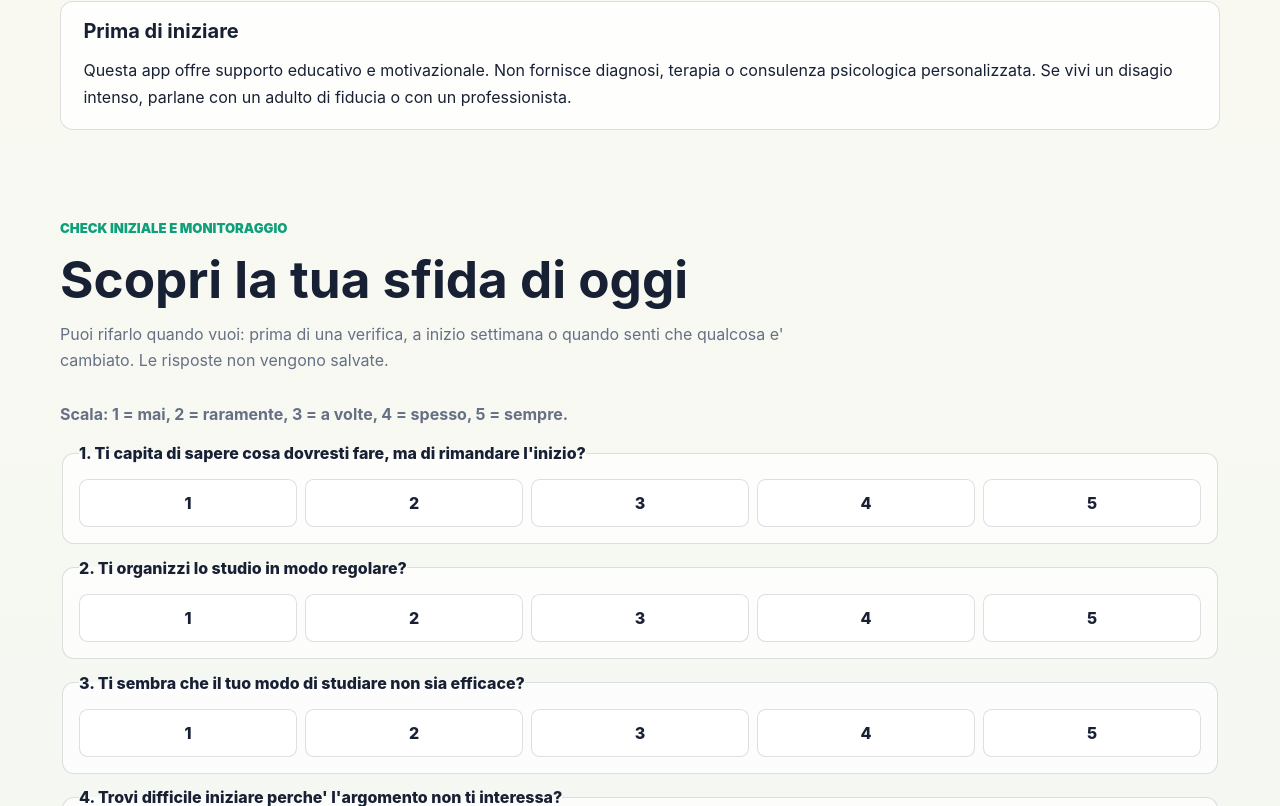
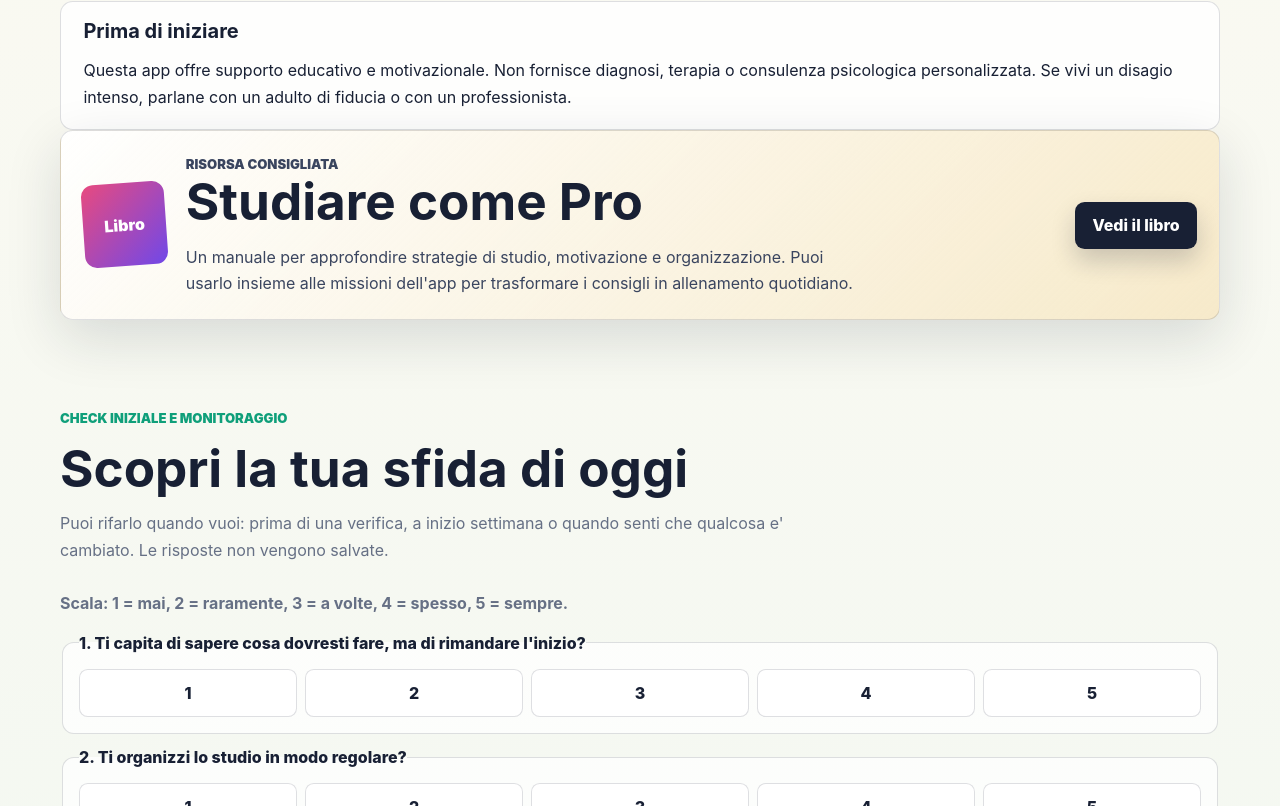
Before and after one commit to mrandrea2/sblocca-il-tuo-potenziale, a website: page index.html in a window 1280 px wide. Shown: the part 1057-1863 px from the top of the page. Drawn offline with Linux system fonts and the light colour scheme.

Commit message:
Add files via upload

```diff
--- a/index.html
+++ b/index.html
@@ -20,6 +20,7 @@
         <a href="#check">Check</a>
         <a href="#missioni">Missioni</a>
         <a href="#guida-ia">Guida IA</a>
+        <a href="#libro">Libro</a>
         <a href="privacy.html">Privacy</a>
       </nav>
     </header>
@@ -27,7 +28,6 @@
     <main>
       <section id="home" class="hero section">
         <div class="hero-copy">
-
           <h1>Allenati a studiare con piu' motivazione, metodo e fiducia.</h1>
           <p class="lead">
             Fai un check veloce, scopri da dove partire e scegli una missione pratica. Non serve registrarsi, non ci
@@ -70,6 +70,26 @@
             professionista.
           </p>
         </div>
+      </section>
+
+      <section id="libro" class="section book-section">
+        <div class="book-badge" aria-hidden="true">Libro</div>
+        <div class="book-copy">
+          <p class="eyebrow">Risorsa consigliata</p>
+          <h2>Studiare come Pro</h2>
+          <p>
+            Un manuale per approfondire strategie di studio, motivazione e organizzazione. Puoi usarlo insieme alle
+            missioni dell'app per trasformare i consigli in allenamento quotidiano.
+          </p>
+        </div>
+        <a
+          class="button primary"
+          href="https://www.amazon.it/Studiare-come-Pro-manuale-superare/dp/B0DFXDDM7C"
+          target="_blank"
+          rel="noreferrer"
+        >
+          Vedi il libro
+        </a>
       </section>
 
       <section id="check" class="section">
--- a/styles.css
+++ b/styles.css
@@ -283,6 +283,36 @@ p {
   margin-bottom: 0;
 }
 
+.book-section {
+  display: grid;
+  grid-template-columns: auto minmax(0, 1fr) auto;
+  align-items: center;
+  gap: 1.2rem;
+  padding: 1.4rem;
+  border: 1px solid var(--line);
+  border-radius: 0.8rem;
+  background: linear-gradient(135deg, rgba(255, 255, 255, 0.9), rgba(244, 183, 64, 0.22));
+  box-shadow: var(--shadow);
+}
+
+.book-badge {
+  display: grid;
+  width: 5.2rem;
+  height: 5.2rem;
+  place-items: center;
+  color: white;
+  border-radius: 0.75rem;
+  background: linear-gradient(135deg, var(--pink), var(--violet));
+  font-weight: 950;
+  transform: rotate(-4deg);
+}
+
+.book-copy p {
+  max-width: 42rem;
+  margin-bottom: 0;
+  color: #3a455f;
+}
+
 .section-heading {
   max-width: 46rem;
   margin-bottom: 1.7rem;
@@ -556,9 +586,14 @@ p {
 @media (max-width: 640px) {
   .topbar,
   .footer,
+  .book-section,
   .contact {
     align-items: flex-start;
     flex-direction: column;
+  }
+
+  .book-section {
+    display: flex;
   }
 
   .topnav {
```
